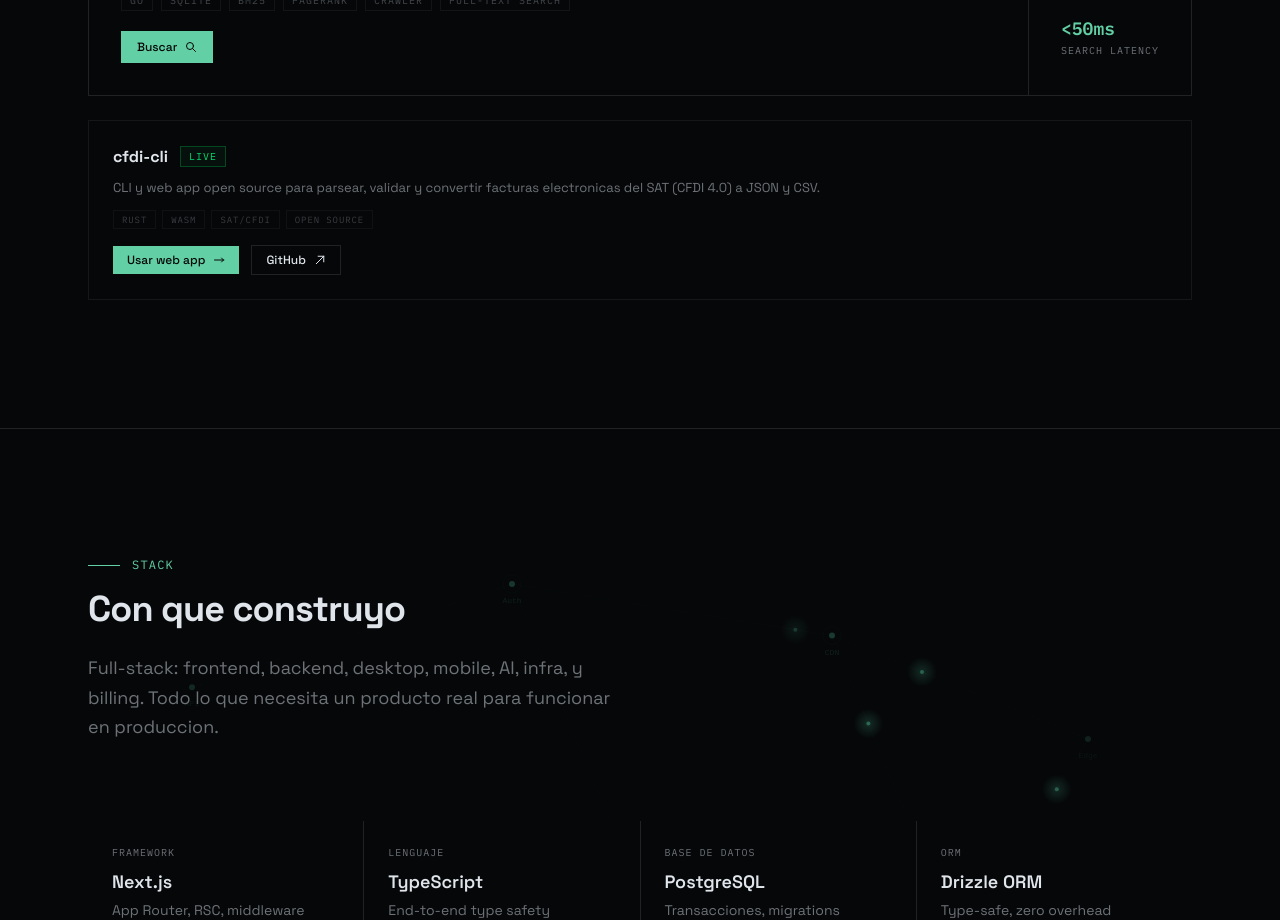
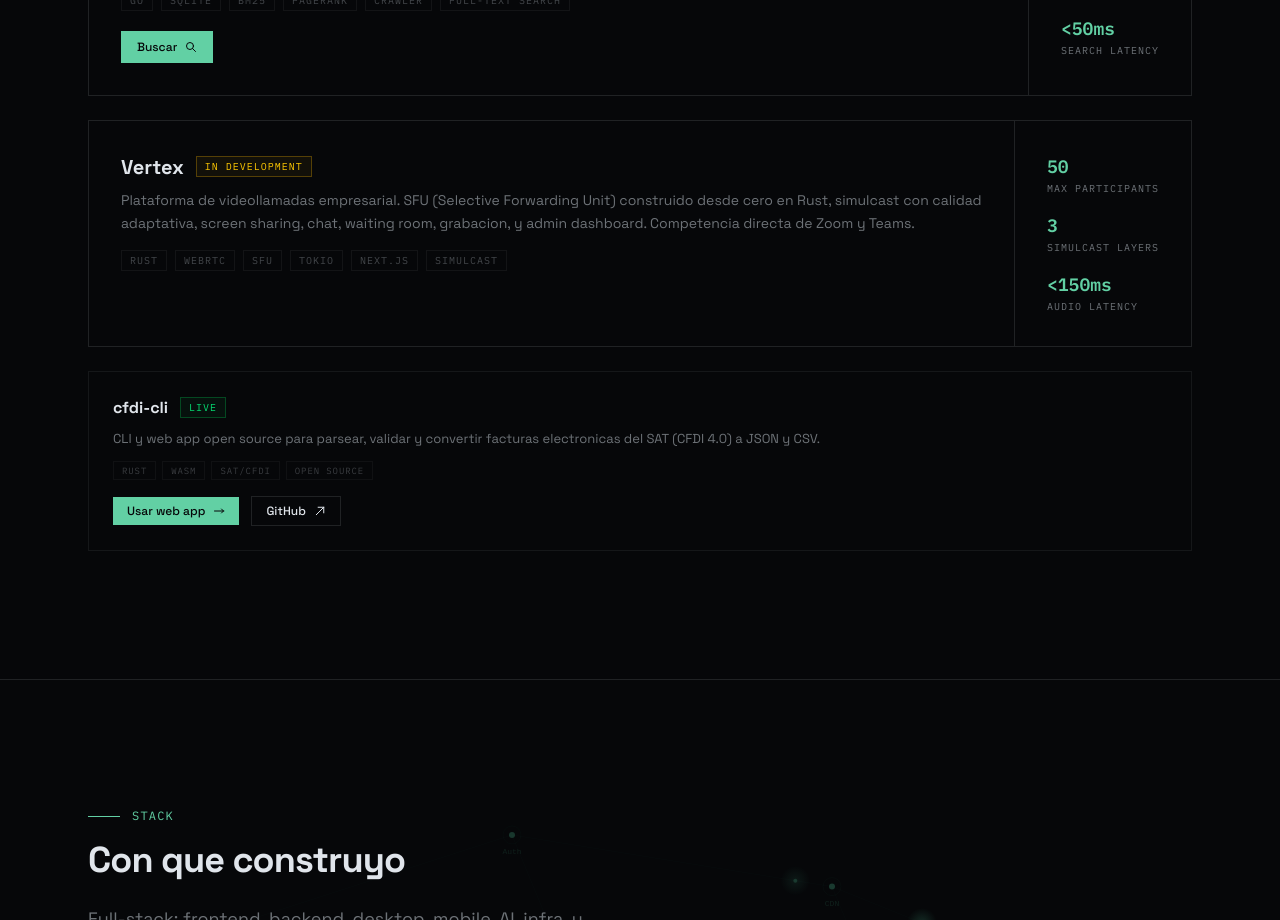
Before and after one commit to orbita-pos/jesusbr.com, a Next.js app: page / in a window 1280 px wide. Shown: the part 2000-2920 px from the top of the page. Built offline with nearby package versions, Linux system fonts and the light colour scheme.

Commit message:
Add Vertex video platform to projects section
Co-Authored-By: Claude Opus 4.6 <noreply@anthropic.com>

```diff
--- a/components/projects.tsx
+++ b/components/projects.tsx
@@ -246,6 +246,54 @@ export function Projects() {
           </div>
         </div>
 
+        {/* ── Tier 2: Vertex ── */}
+        <div className="mt-6 border border-border">
+          <div className="flex flex-col md:flex-row">
+            {/* Left: info */}
+            <div className="flex-1 p-8 md:w-2/3">
+              <div className="flex items-center gap-3">
+                <h3 className="text-xl font-bold text-foreground">Vertex</h3>
+                <span className="inline-block border border-yellow-500/30 bg-yellow-500/5 px-2 py-0.5 font-mono text-[10px] uppercase tracking-widest text-yellow-400">
+                  In Development
+                </span>
+              </div>
+              <p className="mt-2 text-sm leading-relaxed text-muted-foreground">
+                Plataforma de videollamadas empresarial. SFU (Selective Forwarding
+                Unit) construido desde cero en Rust, simulcast con calidad adaptativa,
+                screen sharing, chat, waiting room, grabacion, y admin dashboard.
+                Competencia directa de Zoom y Teams.
+              </p>
+              <div className="mt-4 flex flex-wrap gap-2">
+                {["Rust", "WebRTC", "SFU", "Tokio", "Next.js", "Simulcast"].map((tech) => (
+                  <span
+                    key={tech}
+                    className="border border-border/50 px-2 py-0.5 font-mono text-[10px] uppercase tracking-widest text-muted-foreground/60"
+                  >
+                    {tech}
+                  </span>
+                ))}
+              </div>
+            </div>
+            {/* Right: stats */}
+            <div className="mt-6 flex flex-wrap gap-6 md:mt-0 md:flex-col md:justify-center md:gap-4 md:border-l md:border-border md:p-8">
+              {[
+                { value: "50", label: "max participants" },
+                { value: "3", label: "simulcast layers" },
+                { value: "<150ms", label: "audio latency" },
+              ].map((stat) => (
+                <div key={stat.label} className="flex flex-col">
+                  <span className="font-mono text-lg font-bold text-primary">
+                    {stat.value}
+                  </span>
+                  <span className="font-mono text-[10px] uppercase tracking-widest text-muted-foreground">
+                    {stat.label}
+                  </span>
+                </div>
+              ))}
+            </div>
+          </div>
+        </div>
+
         {/* ── Tier 3: Herramientas ── */}
         <div className="mt-6">
           <div className="border border-border/60 p-6">
```
